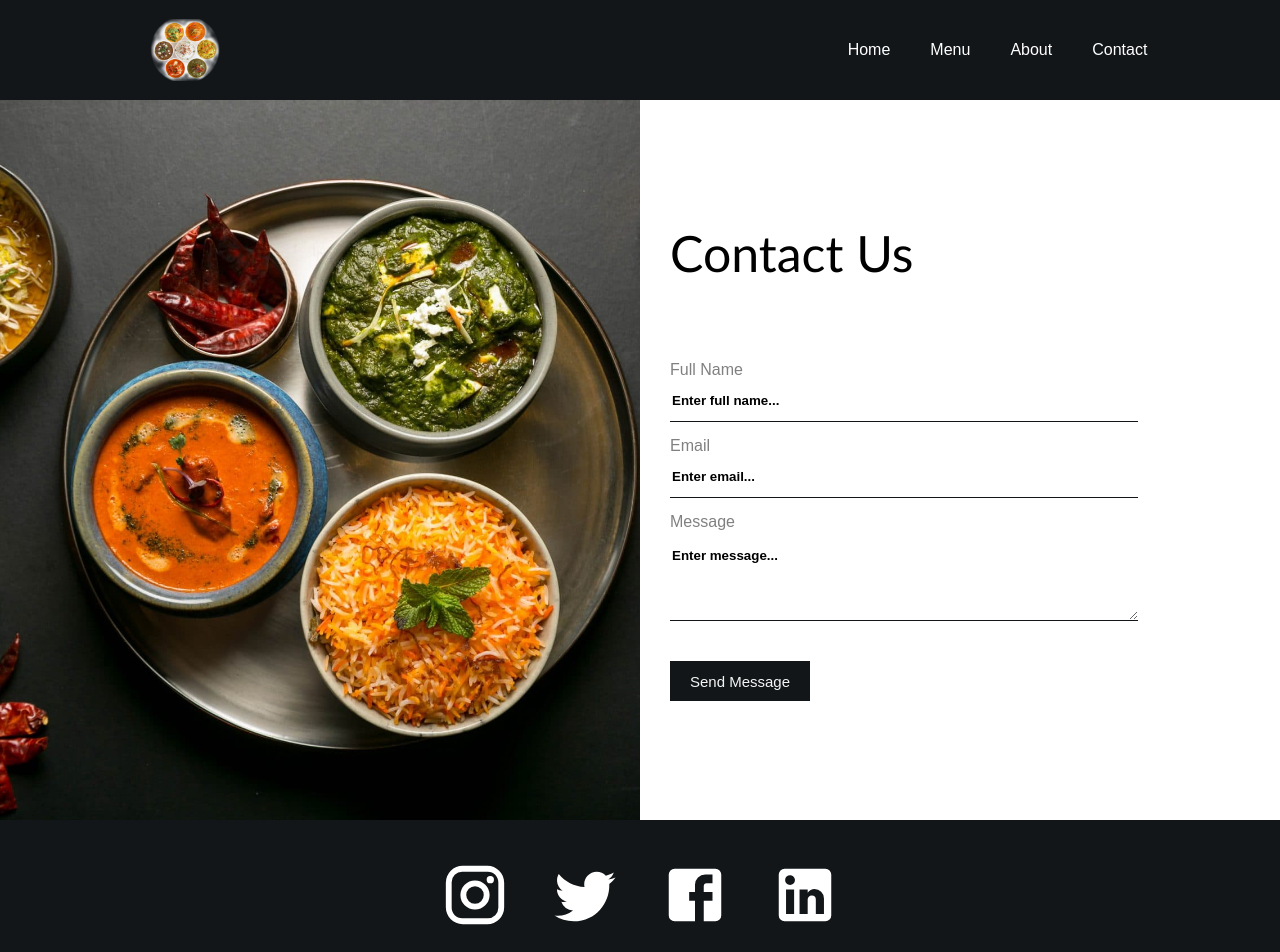
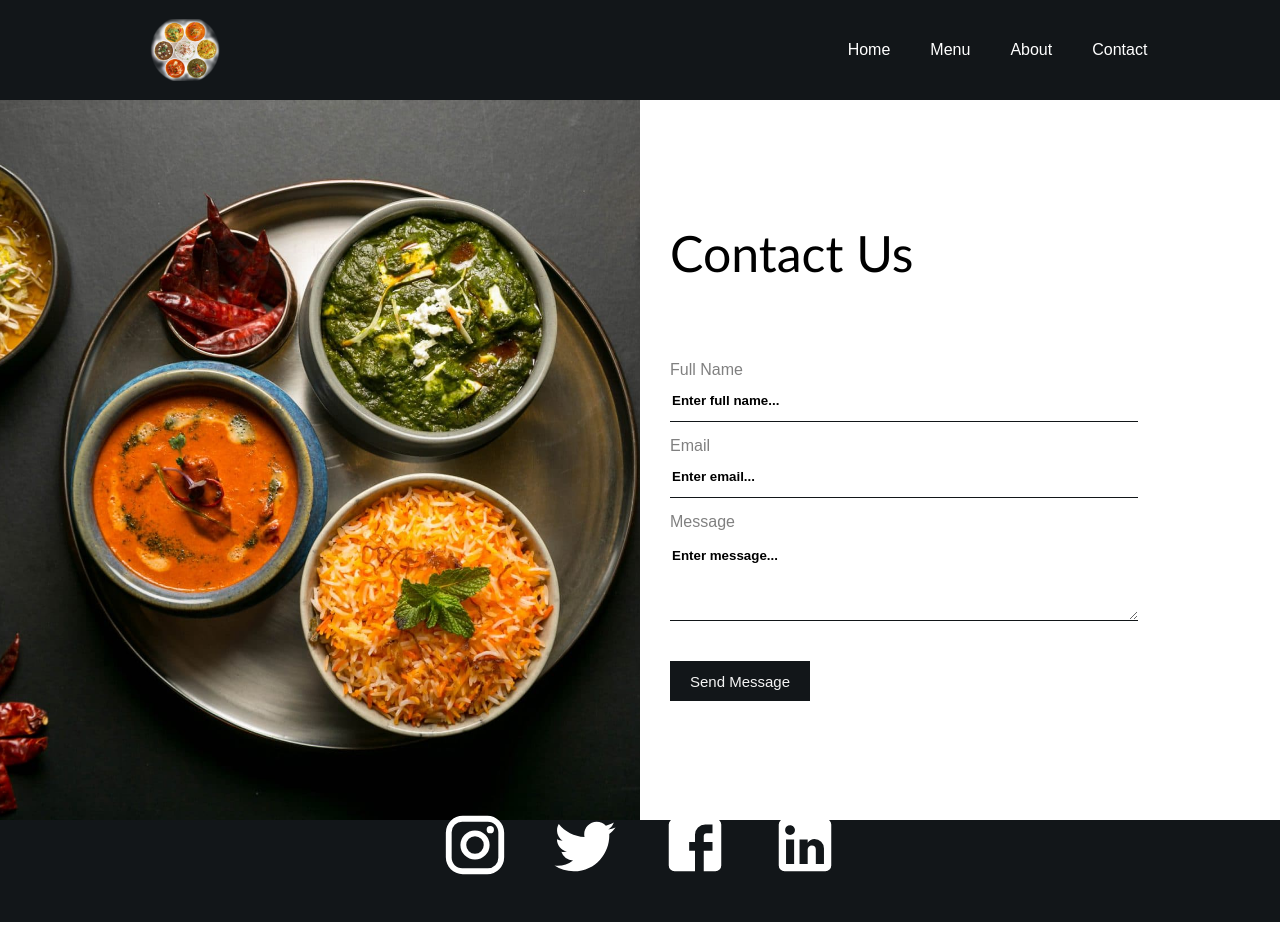
Before and after one commit to BeingAsifk/Food-Order, a React (Create React App) app: page /contact in a window 1280 px wide. Shown: the top 952 px of the page. Built offline with nearby package versions, Linux system fonts and the light colour scheme.

Commit message:
Update Footer.css

```diff
--- a/src/styles/Footer.css
+++ b/src/styles/Footer.css
@@ -1,6 +1,6 @@
 .footer {
   width: 100%;
-  height: 200px;
+  height: 100px;
   background-color: #121619;
   display: flex;
   justify-content: center;
```
